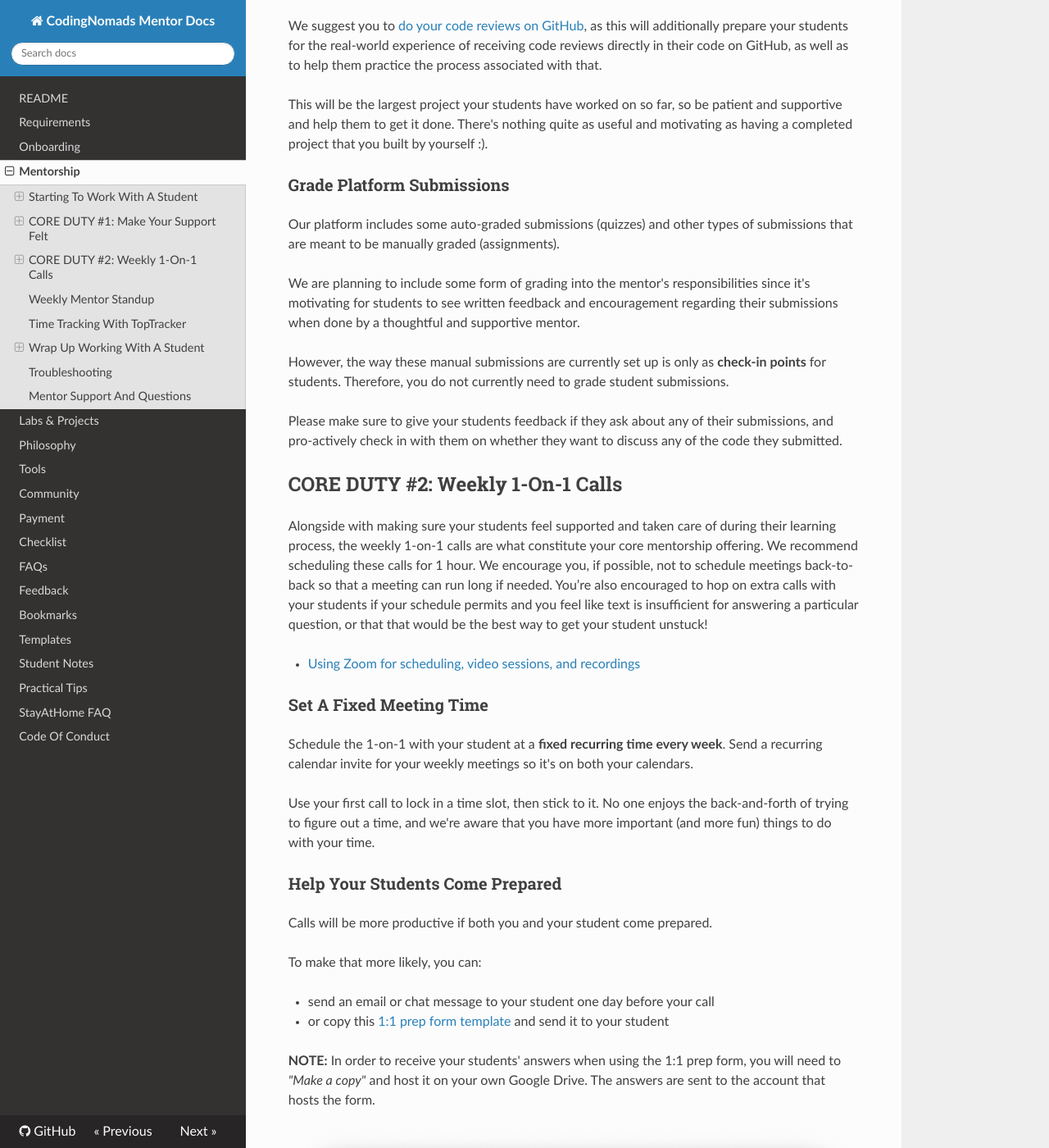
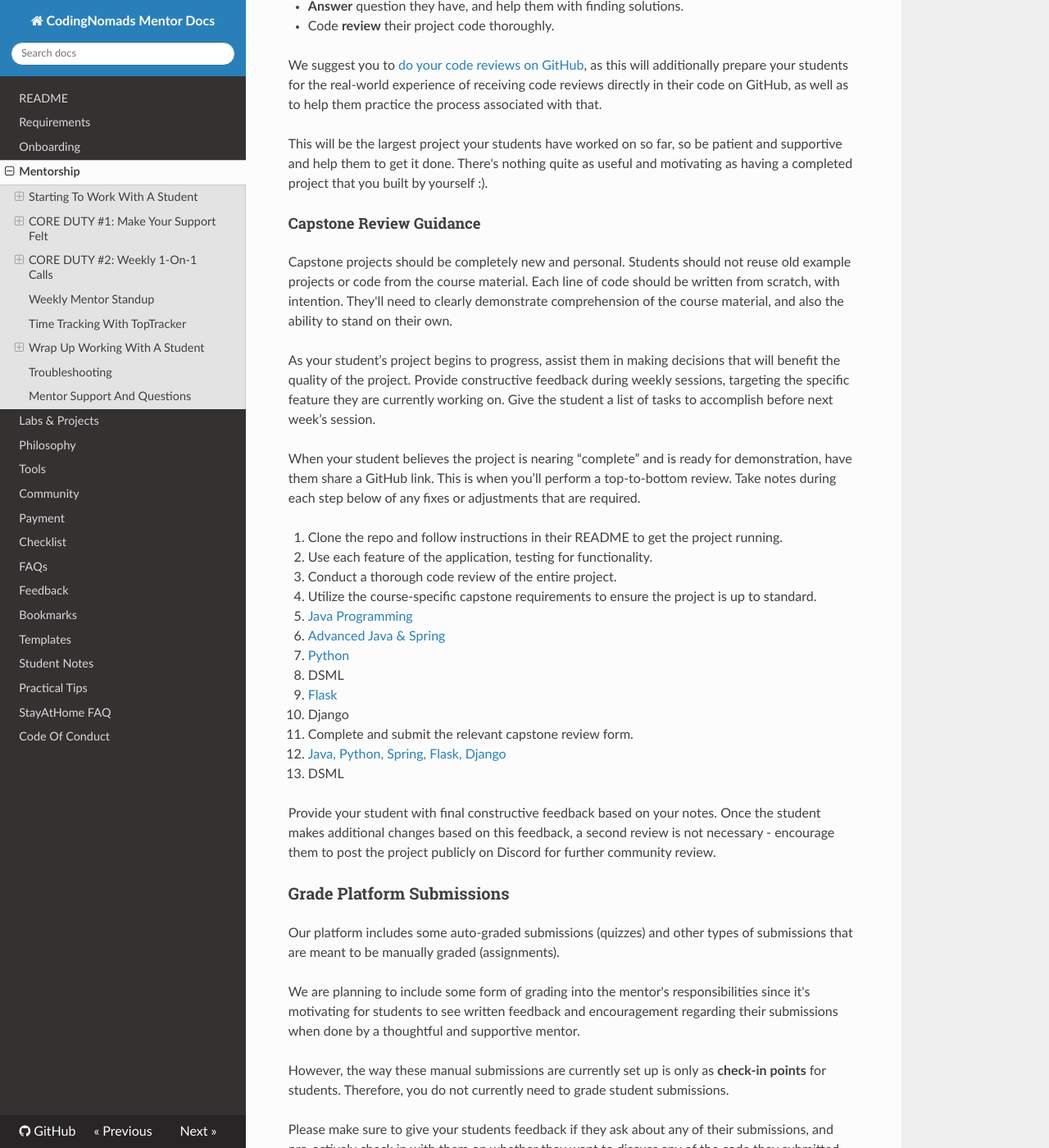
Before and after one commit to CodingNomads/mentor-docs, an MkDocs documentation site: the page built from docs/03_mentorship_process.md, in a window 1280 px wide and 1400 px high, scrolled down 3910 px. Shown: the whole window at 82% size. Built offline with MkDocs 1.6.1, drawn with Linux system fonts in a browser that asks for light colours; nearby versions of some CDN libraries; some of the changed text lies outside the part shown.

Commit message:
capstone review guidance

```diff
--- a/docs/03_mentorship_process.md
+++ b/docs/03_mentorship_process.md
@@ -51,7 +51,7 @@ It is also helpful to work with your student to develop a rough timeline for com
 
 Prompt your students to post to, answer, and discuss on the [CodingNomads Forum](http://forum.codingnomads.co). We want to promote the forum as a helpful and welcoming place where students and mentors interact and share knowledge.
 
-Therefore we welcome you to:
+Therefore, we welcome you to:
 
 - Check the Forum regularly
 - Prompt your students to discuss questions on the forum
@@ -84,6 +84,30 @@ Most mentored courses include at least one larger project, called the **capstone
 We suggest you to [do your code reviews on GitHub](14_tips.md#do-code-reviews-on-github), as this will additionally prepare your students for the real-world experience of receiving code reviews directly in their code on GitHub, as well as to help them practice the process associated with that.
 
 This will be the largest project your students have worked on so far, so be patient and supportive and help them to get it done. There's nothing quite as useful and motivating as having a completed project that you built by yourself :).
+
+#### Capstone Review Guidance
+
+Capstone projects should be completely new and personal. Students should not reuse old example projects or code from the course material. Each line of code should be written from scratch, with intention. They'll need to clearly demonstrate comprehension of the course material, and also the ability to stand on their own.
+
+As your student’s project begins to progress, assist them in making decisions that will benefit the quality of the project. Provide constructive feedback during weekly sessions, targeting the specific feature they are currently working on. Give the student a list of tasks to accomplish before next week’s session.
+
+When your student believes the project is nearing “complete” and is ready for demonstration, have them share a GitHub link. This is when you’ll perform a top-to-bottom review. Take notes during each step below of any fixes or adjustments that are required.
+
+1. Clone the repo and follow instructions in their README to get the project running.
+2. Use each feature of the application, testing for functionality.
+3. Conduct a thorough code review of the entire project.
+4. Utilize the course-specific capstone requirements to ensure the project is up to standard.
+   * <a href='https://platform.codingnomads.co/learn/mod/page/view.php?id=2397' target='_blank'>Java Programming</a>
+   * <a href='https://platform.codingnomads.co/learn/mod/page/view.php?id=8543' target='_blank'>Advanced Java & Spring</a>
+   * <a href='https://platform.codingnomads.co/learn/mod/page/view.php?id=8583' target='_blank'>Python</a>
+   * DSML
+   * <a href='https://platform.codingnomads.co/learn/mod/page/view.php?id=8585' target='_blank'>Flask</a>
+   * Django
+5. Complete and submit the relevant capstone review form.
+   * <a href='https://forms.gle/WdoBvNjBFwCWwuxKA' target='_blank'>Java, Python, Spring, Flask, Django</a>
+   * DSML
+
+Provide your student with final constructive feedback based on your notes. Once the student makes additional changes based on this feedback, a second review is not necessary - encourage them to post the project publicly on Discord for further community review.
 
 ### Grade Platform Submissions
 
```
